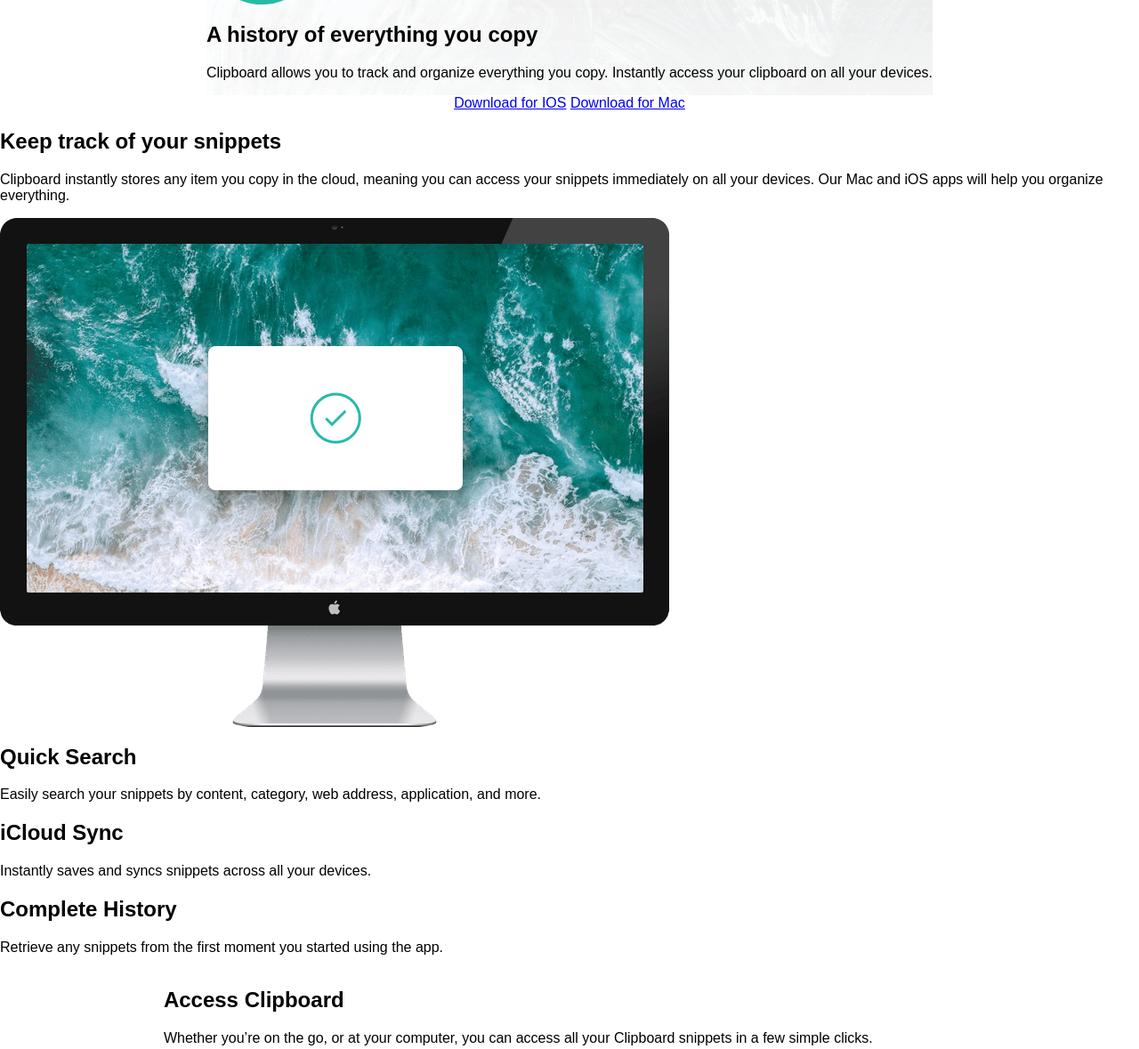
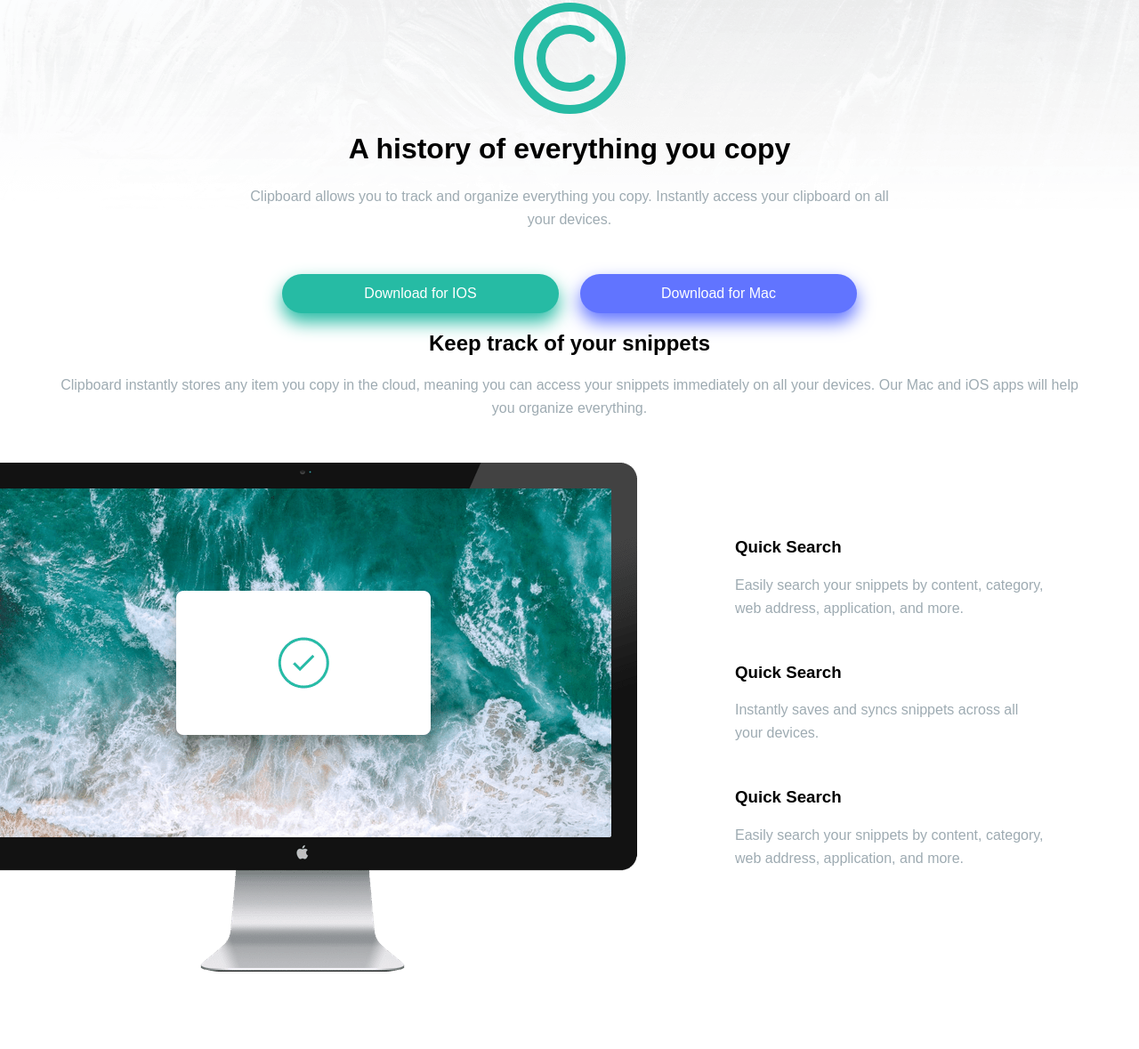
Before and after one commit to tiffanyona6/clipboard-landing-page, a plain HTML site: page index.html in a window 1280 px wide. Shown: the part 120-1299 px from the top of the page at 89% size. Drawn offline with Linux system fonts and the light colour scheme; a web font is replaced by a local one.

Commit message:
actualizado 09.04

```diff
--- a/css/styles.css
+++ b/css/styles.css
@@ -1,37 +1,117 @@
 * {
-    box-sizing: border-box;
+  box-sizing: border-box;
 }
 
+:root {
+  --text-color: #9eabb2;
+  --green: #26bba4;
+  --blue: #6174ff;
+  --button-color: transparent;
+  --button-inner-shadow: inset 0 3, rgb(0, 0, 0 / 0.15);
+}
 img {
-    display: block;
-    max-width: 100%;
+  display: block;
+  max-width: 100%;
 }
 
-.container {
-    display: flex;
-    flex-direction: column;
-
-    align-items: center;
+a {
+  text-decoration: none;
+  color: inherit;
 }
 
 body {
-    margin: 0;
-    size: 0;
-    font-family: "Bai Jamjuree", sans-serif
+  margin: 0;
+  font-family: "Bai Jamjuree", sans-serif;
+  max-width: 1440px;
+  margin-inline: auto;
+}
+h1,
+h2 {
+  font-weight: 600;
 }
 
 .header {
-    background-image: url(../assets/bg-header-desktop.png);
-
+  padding-top: 123px;
+  padding: 123px 32px 0;
+  background-image: url(../assets/bg-header-mobile.png);
+  background-repeat: no-repeat;
+  text-align: center;
+  margin-bottom: 160px;
 }
 
-.body__text--regular {
-    font-weight: 400;
-    size: 16px;
-
+@media screen and (width>=768px) {
+  .header {
+    background-image: url(../assets/bg-header-desktop.png);
+  }
 }
 
+main {
+  padding-inline: 32px;
+}
+.logo {
+  margin-inline: auto;
+}
 
-.contact {
-    background-color: #979797;
+.text {
+  letter-spacing: 0.12;
+  line-height: 26px;
+  color: var(--text-color);
+  margin-bottom: 48px;
 }
+@media screen and (width >=768px) {
+  .text {
+    margin-inline: auto;
+  }
+
+  .text--long {
+    width: 730px;
+  }
+}
+.buttons {
+  display: flex;
+  flex-direction: column;
+  align-items: center;
+  gap: 1.5rem;
+}
+@media screen and (width >=768px) {
+  .buttons {
+    flex-direction: row;
+    justify-content: center;
+  }
+}
+.button {
+  width: 311px;
+  border-radius: 1.75rem;
+  padding-block: 13px;
+  color: white;
+  box-shadow: 0 10px 20px var(--button-color);
+  background-color: var(--button-color);
+}
+
+.button--ios {
+  --button-color: var(--green);
+}
+.button--mac {
+  --button-color: var(--blue);
+}
+
+.section {
+  text-align: center;
+}
+.article {
+  width: 350px;
+}
+@media screen and (width >=768px) {
+  .flex {
+    display: flex;
+    align-items: center;
+    gap: 10px;
+  }
+  .image-computer {
+    position: relative;
+    left: -100px;
+  }
+  .article--left {
+    text-align: left;
+  }
+}
--- a/index.html
+++ b/index.html
@@ -1,127 +1,54 @@
 <!DOCTYPE html>
 <html lang="en">
-
-<head>
-    <meta charset="UTF-8">
-    <meta name="viewport" content="width=device-width, initial-scale=1.0">
-    <link rel="stylesheet" href="./css/styles.css">
+  <head>
+    <meta charset="UTF-8" />
+    <meta name="viewport" content="width=device-width, initial-scale=1.0" />
+    <link rel="stylesheet" href="./css/styles.css" />
     <link rel="preconnect" href="https://fonts.googleapis.com">
     <link rel="preconnect" href="https://fonts.gstatic.com" crossorigin>
-    <link
-        href="https://fonts.googleapis.com/css2?family=Bai+Jamjuree:ital,wght@0,200;0,300;0,400;0,500;0,600;0,700;1,200;1,300;1,400;1,500;1,600;1,700&display=swap"
-        rel="stylesheet">
+    <link href="https://fonts.googleapis.com/css2?family=Bai+Jamjuree:wght@400;600&display=swap" rel="stylesheet">
     <title>Document</title>
-</head>
+  </head>
 
-<body>
-    <main>
-        <section class="container">
-            <div class="header">
-                <img src="./assets/logo.svg" alt="Favicon">
-                <h2>A history of
-                    everything you copy</h2>
-                <p class="body__text body__text--regular">Clipboard allows you to track and organize everything you
-                    copy.
-                    Instantly access your clipboard on all
-                    your
-                    devices.</p>
+  <body>
+      <header class="header">
+        <img class="logo" src="./assets/logo.svg" alt="Logo" />
+        <h1 class="title">A history of everything you copy</h2>
+        <p class="text text--long">
+          Clipboard allows you to track and organize everything you copy.
+          Instantly access your clipboard on all your devices.
+        </p>
+
+        <div class="buttons">
+          <a class="button button--ios" href="#">Download for IOS</a>
+          <a class="button button--mac" href="#">Download for Mac</a>
+        </div>
+        <main>
+            <section class="section">
+                <h2 class="title title--s">Keep track of your snippets</h2>
+                <p class="text">Clipboard instantly stores any item you copy in the cloud, meaning you can access your snippets immediately on all your devices. Our Mac and iOS apps will help you organize everything.</p>
+                <div class="flex">
+                <img class="image-computer" src="./assets/image-computer.png" alt="cpmputer image">
+
+                <div>
+                <article class="article article--left">
+                    <h3 class="title title--xs">Quick Search</h3>
+                    <p class="text">Easily search your snippets by content, category, web address, application, and more.</p>
+                </article>
+
+                <article class="article article--left">
+                    <h3 class="title title--xs">Quick Search</h3>
+                    <p class="text">Instantly saves and syncs snippets across all your devices.</p>
+                </article>
+
+
+                <article class="article article--left">
+                    <h3 class="title title--xs">Quick Search</h3>
+                    <p class="text">Easily search your snippets by content, category, web address, application, and more.</p>
+                </article>
             </div>
-            <div class="button">
-                <a class="button__ios" href="Button">Download for IOS</a>
-                <a class="button__mac" href="Button">Download for Mac</a>
             </div>
 
-            <div>
-                <h2>Keep track of your snippets</h2>
-                <p class="body__text body__text--regular">Clipboard instantly stores any item you copy in the cloud,
-                    meaning
-                    you can access your snippets
-                    immediately
-                    on all your devices. Our Mac and iOS apps will help you organize everything.</p>
-                <img src="./assets/image-computer.png" alt="Image image-computer">
-                <h2>Quick Search</h2>
-                <p class="body__text body__text--regular">Easily search your snippets by content, category, web address,
-                    application, and more.</p>
-                <h2>iCloud Sync</h2>
-                <p class="body__text body__text--regular">Instantly saves and syncs snippets across all your devices.
-                </p>
-                <h2>Complete History</h2>
-                <p class="body__text body__text--regular">Retrieve any snippets from the first moment you started using
-                    the
-                    app.</p>
-            </div>
-            <div>
-                <div>
-                    <h2>Access Clipboard</h2>
-                    <p class="body__text body__text--regular">Whether you’re on the go, or at your computer, you can
-                        access
-                        all your Clipboard snippets in a few
-                        simple
-                        clicks.</p>
-                    <img src="./assets/image-devices.png" alt="Device">
-                </div>
-                <div>
-                    <h2>Superchange your workflow</h2>
-                    <p>We’ve got the tools to boost your productivity.</p>
-                    <img src="./assets/icon-blacklist.svg" alt="Blacklist">
-                    <h2>Create blacklist</h2>
-                    <p class="body__text body__text--regular">Ensure sensitive information never makes its way to your
-                        clipboard by excluding certain sources.</p>
-                </div>
-                <div>
-                    <img src="./assets/icon-text.svg" alt="Text">
-                    <h2>Plain text snippets</h2>
-                    <p class="body__text body__text--regular">Remove unwanted formatting from copied text for a
-                        consistent
-                        look.</p>
-                </div>
-                <div>
-                    <img src="./assets/icon-preview.svg" alt="Previw">
-                    <h2>Sneak preview</h2>
-                    <p class="body__text body__text--regular">Quick preview of all snippets on your Clipboard for easy
-                        access.</p>
-                </div>
-
-                <div>
-                    <img src="./assets/logo-google.png" alt="Google">
-                    <img src="./assets/logo-ibm.png" alt="IMB">
-                    <img src="./assets/logo-microsoft.png" alt="Microsoft">
-                    <img src="./assets/logo-hp.png" alt="HP">
-                    <img src="./assets/logo-vector-graphics.png" alt="Vector logo-vector-graphics">
-                </div>
-                <div>
-                    <h2>Clipboard for iOS and Mac OS</h2>
-                    <P class="body__text body__text--regular">Available for free on the App Store. Download for Mac or
-                        iOS,
-                        sync with iCloud and you’re ready to
-                        start
-                        adding to your clipboard. </P>
-                    <div class="button">
-                        <a class="button__ios" href="Button">Download for IOS</a>
-                        <a class="button__mac" href="Button">Download for Mac</a>
-                    </div>
-                </div>
-    </main>
-
-    <footer>
-        <div class="contact">
-            <img src="./assets/logo.svg" alt="Logo">
-            <div class="contact__text">
-                <p>FAQs</p>
-                <p>Contact Us</p>
-                <p>Privacy Policy</p>
-                <p>Press Kit</p>
-                <p>Install Guide</p>
-            </div>
-            <span>
-                <img src="./assets/icon-facebook.svg" alt="Facebook">
-                <img src="./assets/icon-twitter.svg" alt="Twitter">
-                <img src="./assets/icon-instagram.svg" alt="Instagram">
-            </span>
-        </div>
-
-    </footer>
-    </section>
-</body>
-
-</html>
+            </section>
+        </main>
+    </header>
```
